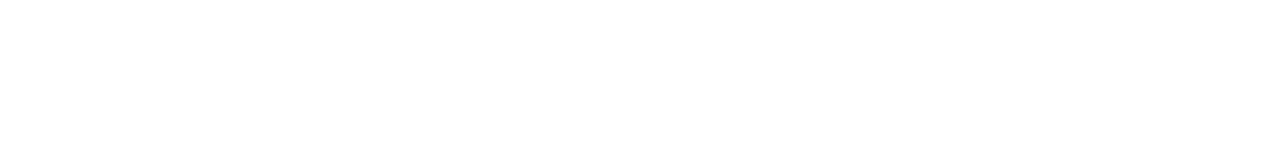
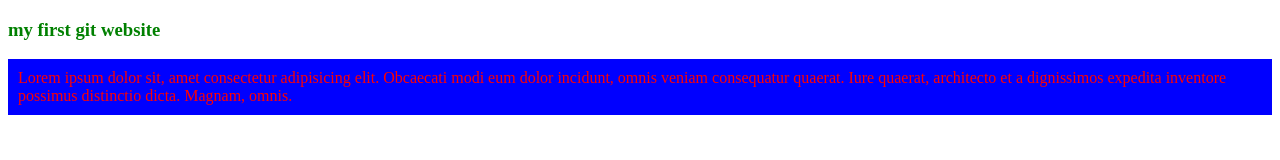
Before and after one commit to AlauddinAsif/mysimplewebsite, a plain HTML site: page index.html in a window 1280 px wide. Drawn offline with Linux system fonts and the light colour scheme.

Commit message:
third push

```diff
--- /dev/null
+++ b/blog.css
@@ -0,0 +1,9 @@
+p {
+    color: red;
+    background-color: blue;
+    padding: 10px;
+}
+
+h3 {
+    color: green;
+}
--- a/index.html
+++ b/index.html
@@ -5,10 +5,16 @@
     <meta charset="UTF-8">
     <meta name="viewport" content="width=device-width, initial-scale=1.0">
     <title>simple website</title>
+    <link rel="stylesheet" href="blog.css">
 </head>
 
 <body>
-
+    <div>
+        <h3>my first git website</h3>
+        <p>Lorem ipsum dolor sit, amet consectetur adipisicing elit. Obcaecati modi eum dolor incidunt, omnis veniam
+            consequatur quaerat. Iure quaerat, architecto et a dignissimos expedita inventore possimus distinctio dicta.
+            Magnam, omnis.</p>
+    </div>
 </body>
 
 </html>
```
